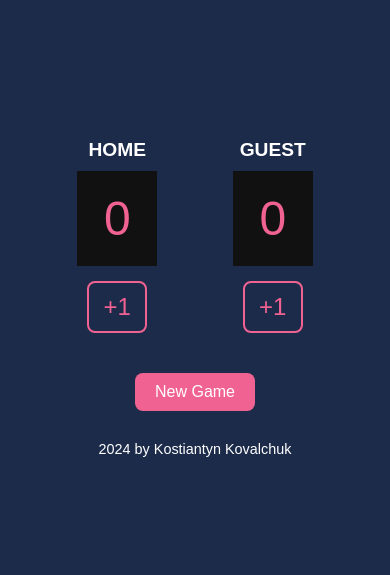
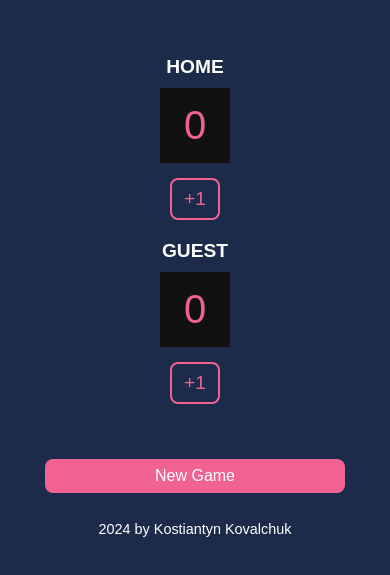
Before and after one commit to kostiantynkovalchuk/scoreboard, a plain HTML site: page index.html in a window 390 px wide. Shown: the part 129-704 px from the top of the page. Drawn offline with Linux system fonts and the light colour scheme.

Commit message:
optimized for mobile
1. media queries added
2. preventing double click zooming

```diff
--- a/index.css
+++ b/index.css
@@ -113,3 +113,50 @@ footer p {
   margin: 0;
   font-size: 0.9rem;
 }
+
+/* Mobile Optimization */
+@media (max-width: 480px) {
+  .container {
+    flex-direction: column;
+    align-items: center;
+    padding: 15px;
+    width: 100%;
+  }
+
+  .scoreboard {
+    margin-bottom: 20px;
+  }
+
+  .score {
+    font-size: 2.5rem;
+    padding: 15px;
+    width: 70px;
+  }
+
+  .score-btn {
+    font-size: 1.2rem;
+    padding: 8px;
+    width: 50px;
+  }
+
+  .new-game-btn {
+    font-size: 1rem;
+    padding: 8px 15px;
+    width: 80%;
+    max-width: 300px;
+  }
+
+  footer {
+    font-size: 0.8rem;
+    padding: 8px;
+  }
+}
+body,
+button {
+  -webkit-touch-callout: none; /* Prevents callouts on touch hold */
+  -webkit-user-select: none; /* Disables text selection on iOS */
+  -ms-user-select: none; /* Disables text selection on IE */
+  user-select: none; /* Disables text selection */
+  -webkit-tap-highlight-color: transparent; /* Removes tap highlight */
+  touch-action: manipulation; /* Disables double-tap zoom */
+}
--- a/index.html
+++ b/index.html
@@ -1,7 +1,11 @@
 <!DOCTYPE html>
 <html>
   <head>
-    <link rel="stylesheet" href="index.css">
+    <link rel="stylesheet" href="index.css" />
+    <meta
+      name="viewport"
+      content="width=device-width, initial-scale=1.0, maximum-scale=1.0, user-scalable=no"
+    />
   </head>
   <body>
     <div class="container">
```
Lines whose indentation alone changed are shown as unchanged.
